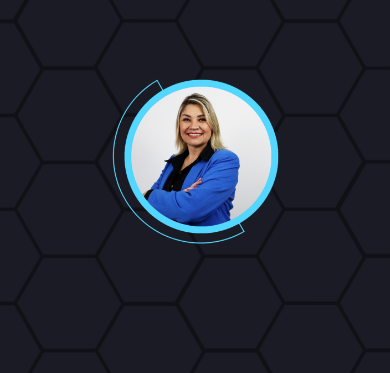
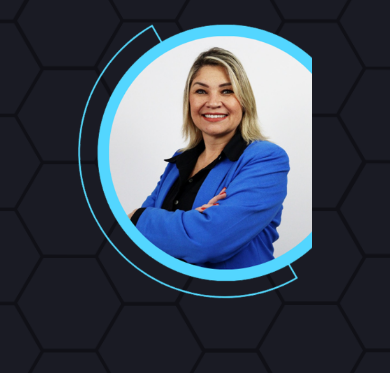
Before and after one commit to Morinian/LeaPortifolio, a plain HTML site: page index.html in a window 390 px wide. Shown: the part 76-449 px from the top of the page. Drawn offline with Linux system fonts and the light colour scheme.

Commit message:
aumentando img

```diff
--- a/css/estilo.css
+++ b/css/estilo.css
@@ -748,4 +748,10 @@ footer{
 .tituloformacao{
   margin-top: 50px;
 }
+
+.perfil{
+  background: url(../img/2_2.png);
+  background-size: cover;
+  width: 60%;
 }
+}
```
Also changed, not shown: img/2_2.png (added).
